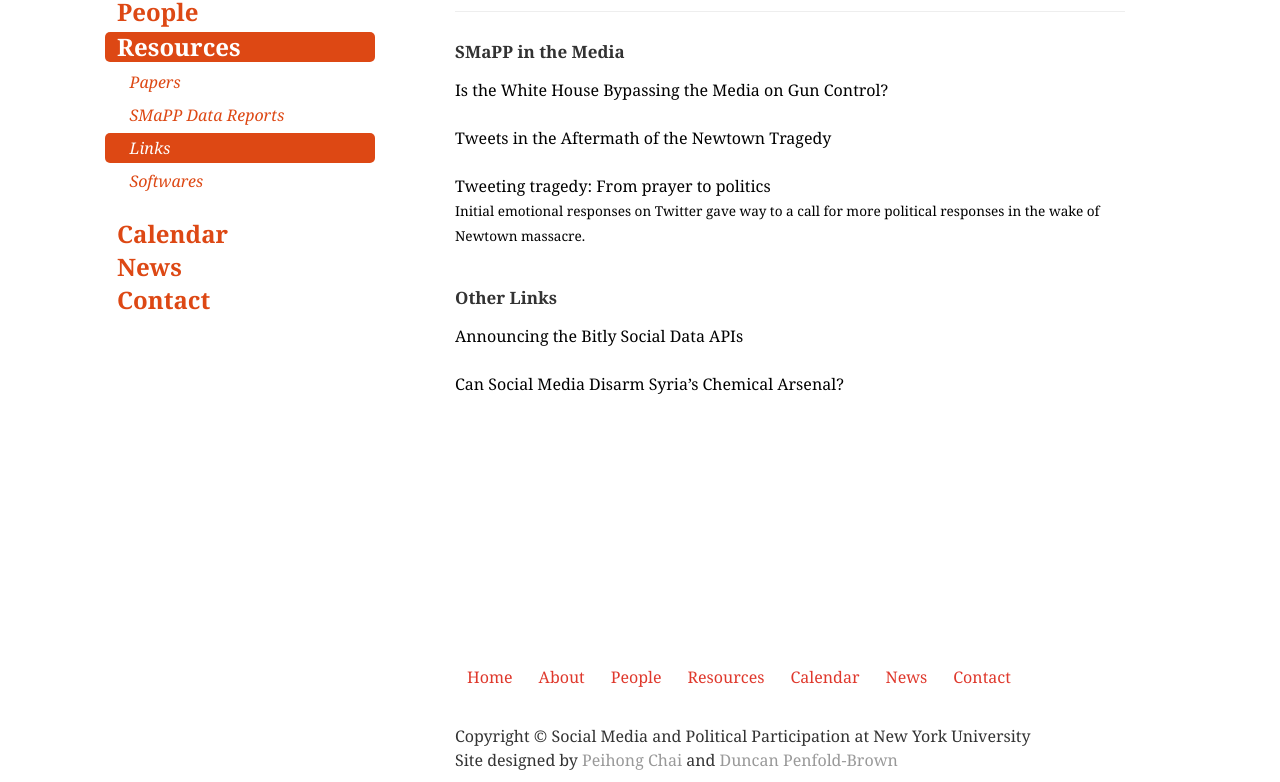
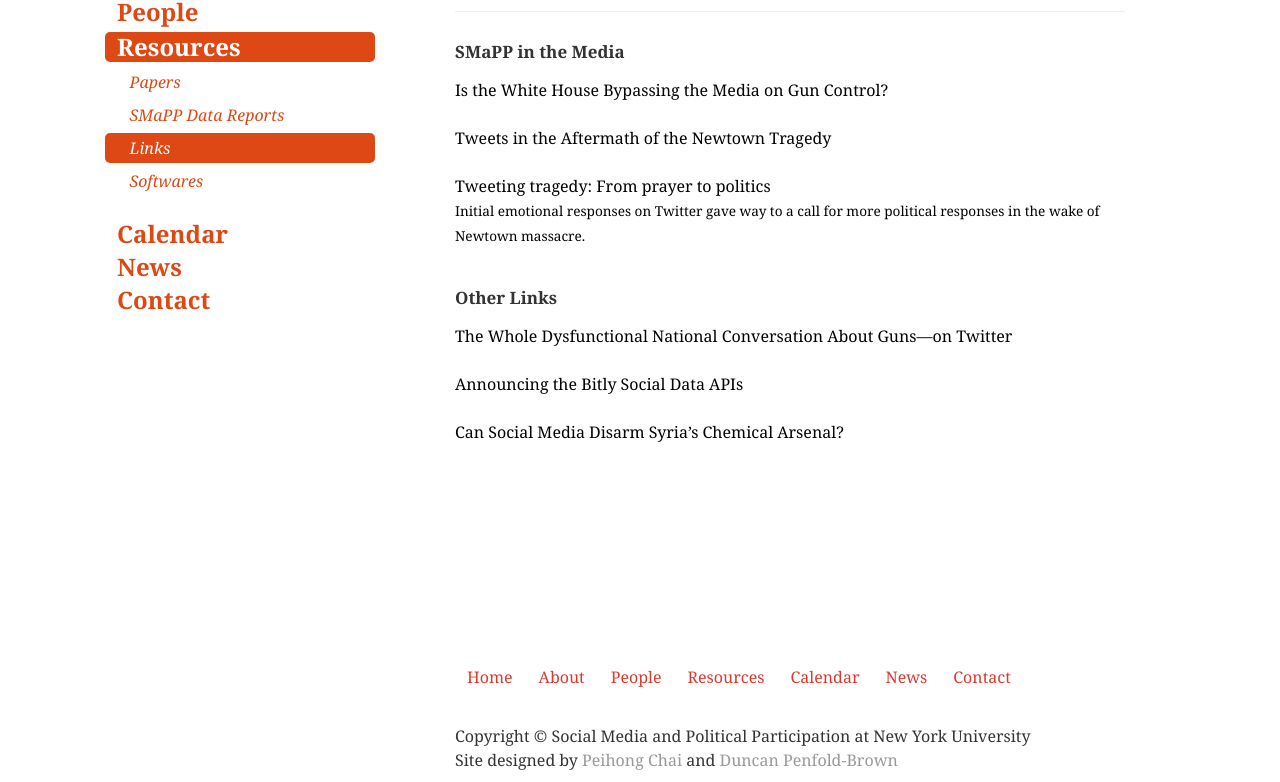
Before and after one commit to pchai/SMaPP_Website, a plain HTML site: page links.html in a window 1280 px wide. Shown: the part 160-942 px from the top of the page. Drawn offline with nearby package versions, Linux system fonts and the light colour scheme.

Commit message:
New Link Added

```diff
--- a/links.html
+++ b/links.html
@@ -145,6 +145,10 @@
                     <br>
                     <br>
                     <h5>Other Links</h5>
+                    <a href="http://www.theatlantic.com/national/archive/2013/02/the-whole-dysfunctional-national-conversation-about-guns-on-twitter-in-one-interactive-graph/273499/" target="_blank" style="color:black">
+                    The Whole Dysfunctional National Conversation About Guns—on Twitter </a>
+                    <br>
+                    <br>
                     <a href="http://blog.bitly.com/post/40026085295/announcing-the-bitly-social-data-apis" target="_blank" style="color:black">
                     Announcing the Bitly Social Data APIs</a>
                     <br>
```
